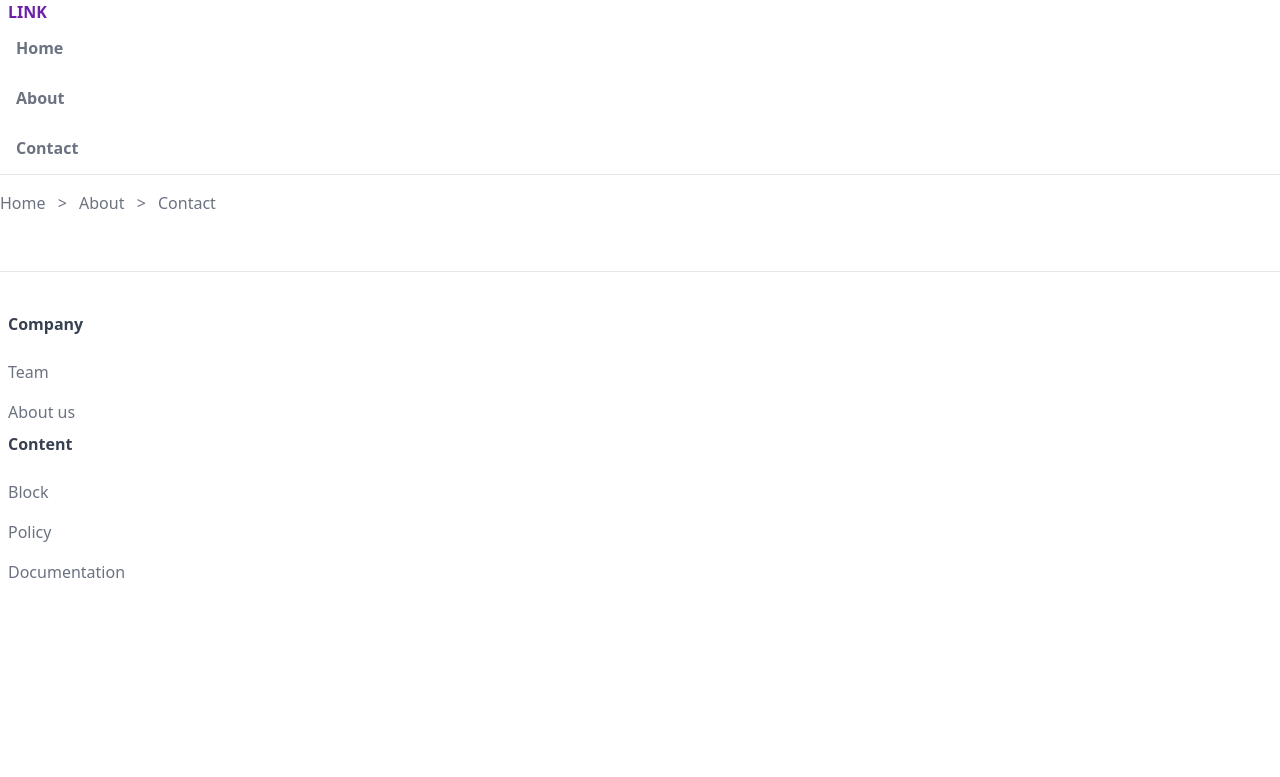
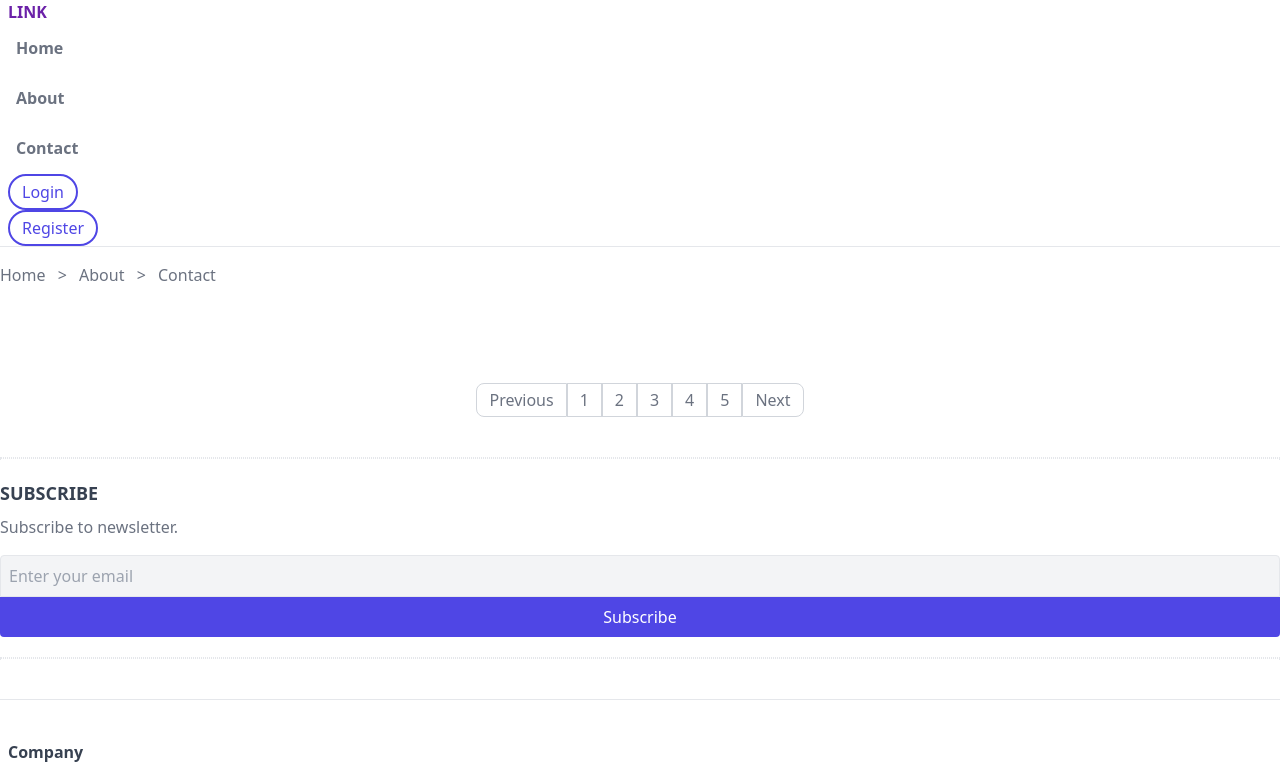
Before and after one commit to silich133/tailwindcss, a website: page index.html in a window 1280 px wide. Shown: the top 777 px of the page. Drawn offline with Linux system fonts and the light colour scheme.

Commit message:
Added buttons and pagination

```diff
--- a/index.html
+++ b/index.html
@@ -34,6 +34,22 @@
             >
           </li>
         </ul>
+        <ul>
+          <li>
+            <button
+              class="py-1 px-3 border-2 rounded-full border-indigo-600 text-indigo-600 hover:text-white hover:bg-indigo-800 focus:outline-none focus:ring focus:ring-violet-300"
+            >
+              Login
+            </button>
+          </li>
+          <li>
+            <button
+              class="py-1 px-3 border-2 rounded-full border-indigo-600 text-indigo-600 hover:text-white hover:bg-indigo-800 focus:outline-none focus:ring focus:ring-violet-300"
+            >
+              Register
+            </button>
+          </li>
+        </ul>
       </nav>
     </header>
 
@@ -47,6 +63,81 @@
           <a class="text-gray-500 hover:text-gray-900" href="#">Contact</a>
         </div>
       </div>
+
+      <div class="mt-20 mb-10">
+        <ul class="flex justify-center">
+          <li>
+            <a
+              class="inline-block py-1 px-3 border border-gray-300 text-gray-500 hover:bg-gray-100 hover:text-gray-700 rounded-l-lg"
+              href="#"
+              >Previous</a
+            >
+          </li>
+          <li>
+            <a
+              class="inline-block py-1 px-3 border border-gray-300 text-gray-500 hover:bg-gray-100 hover:text-gray-700"
+              href="#"
+              >1</a
+            >
+          </li>
+          <li>
+            <a
+              class="inline-block py-1 px-3 border border-gray-300 text-gray-500 hover:bg-gray-100 hover:text-gray-700"
+              href="#"
+              >2</a
+            >
+          </li>
+          <li>
+            <a
+              class="inline-block py-1 px-3 border border-gray-300 text-gray-500 hover:bg-gray-100 hover:text-gray-700"
+              href="#"
+              >3</a
+            >
+          </li>
+          <li>
+            <a
+              class="inline-block py-1 px-3 border border-gray-300 text-gray-500 hover:bg-gray-100 hover:text-gray-700"
+              href="#"
+              >4</a
+            >
+          </li>
+          <li>
+            <a
+              class="inline-block py-1 px-3 border border-gray-300 text-gray-500 hover:bg-gray-100 hover:text-gray-700"
+              href="#"
+              >5</a
+            >
+          </li>
+          <li>
+            <a
+              class="inline-block py-1 px-3 border border-gray-300 text-gray-500 hover:bg-gray-100 hover:text-gray-700 rounded-r-lg"
+              href="#"
+              >Next</a
+            >
+          </li>
+        </ul>
+      </div>
+
+      <div class="border border-dotted"></div>
+
+      <div class="my-5">
+        <h5 class="font-bold uppercase text-lg text-gray-700 mb-2">
+          Subscribe
+        </h5>
+        <p class="text-gray-500 mb-4">Subscribe to newsletter.</p>
+        <input
+          placeholder="Enter your email"
+          type="email"
+          class="text-gray-700 bg-gray-100 p-2 w-full border rounded-t hover:text-gray-500"
+        />
+        <button
+          class="px-4 py-2 bg-indigo-600 text-white rounded-b w-full hover:bg-indigo-800"
+        >
+          Subscribe
+        </button>
+      </div>
+
+      <div class="border border-dotted"></div>
     </main>
 
     <footer class="border-t mt-10 py-10 px-2">
@@ -56,14 +147,14 @@
           <ul>
             <li>
               <a
-                class="inline-block text-gray-500 py-2 hover:underline"
+                class="inline-block text-gray-500 py-2 hover:underline decoration-gray-700 underline-offset-2"
                 href="#"
                 >Team</a
               >
             </li>
             <li>
               <a
-                class="inline-block text-gray-500 py-2 hover:underline"
+                class="inline-block text-gray-500 py-2 hover:underline decoration-gray-700 underline-offset-2"
                 href="#"
                 >About us</a
               >
@@ -76,21 +167,21 @@
           <ul>
             <li>
               <a
-                class="inline-block text-gray-500 py-2 hover:underline"
+                class="inline-block text-gray-500 py-2 hover:underline decoration-gray-700 underline-offset-2"
                 href="#"
                 >Block</a
               >
             </li>
             <li>
               <a
-                class="inline-block text-gray-500 py-2 hover:underline"
+                class="inline-block text-gray-500 py-2 hover:underline decoration-gray-700 underline-offset-2"
                 href="#"
                 >Policy</a
               >
             </li>
             <li>
               <a
-                class="inline-block text-gray-500 py-2 hover:underline"
+                class="inline-block text-gray-500 py-2 hover:underline decoration-gray-700 underline-offset-2"
                 href="#"
                 >Documentation</a
               >
```
Also changed, not shown: public/style.css.
